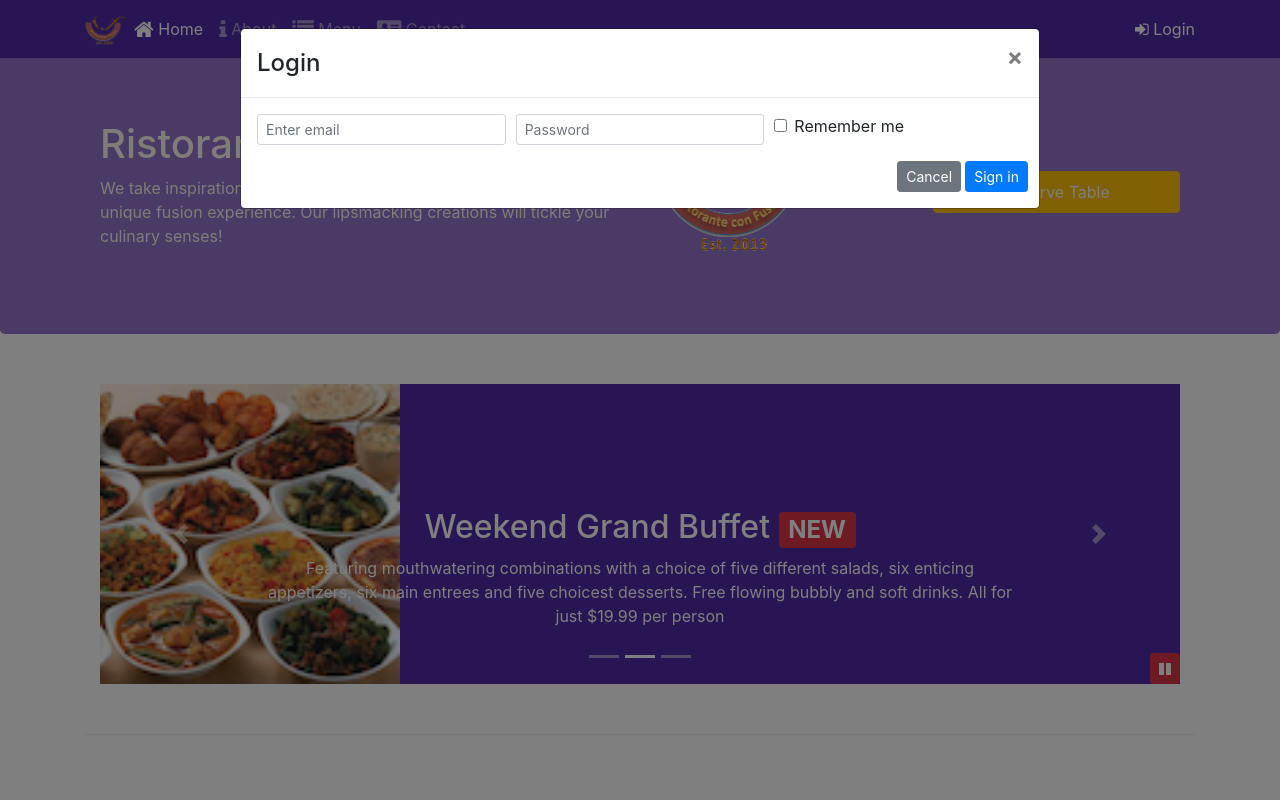
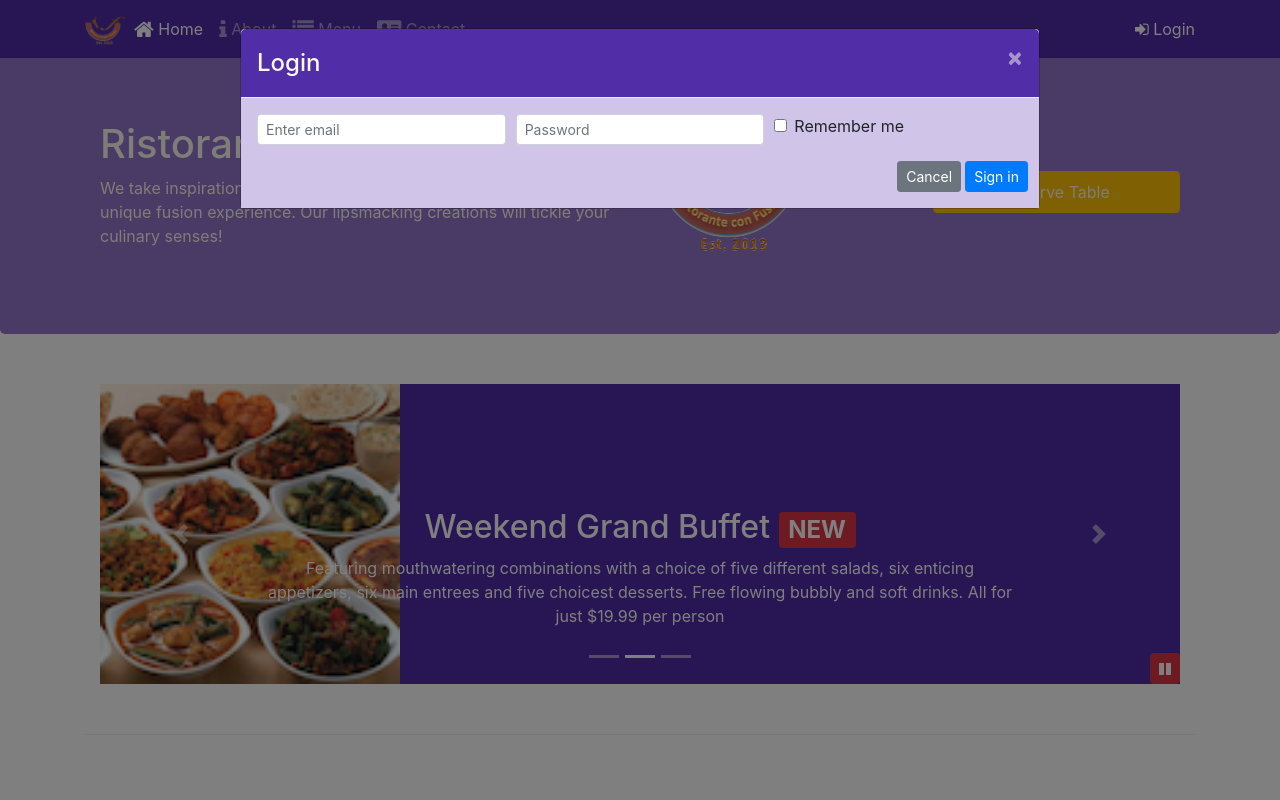
Before and after one commit to stevenpalma123/conFusion, a website: page index.html in a window 1280 px wide. Both pictures are taken after a click on the link "Login". Shown: the top 800 px of the page. Drawn offline with nearby package versions, Linux system fonts and the light colour scheme.

Commit message:
Assignment-4 Completed 6_lesson2

```diff
--- a/css/styles.scss
+++ b/css/styles.scss
@@ -2,6 +2,7 @@ $lt-gray: #ddd;
 $background-dark: #512DA8;
 $background-light: #9575CD;
 $background-pale: #D1C4E9;
+$color-fwhite: #fffaf0;
 // Height variables
 $carousel-item-height: 300px;
 
@@ -66,3 +67,15 @@ body{
     bottom: 0px;
     z-index: 1;
 }
+
+.modal-header{
+    background-color: $background-dark;
+    color: $color-fwhite;
+    .close{
+        color: $color-fwhite;
+    }
+}
+
+.modal-body{
+    background-color: $background-pale;
+}
--- a/index.html
+++ b/index.html
@@ -45,7 +45,7 @@
                     </li>
                 </ul>
                 <span class="navbar-text">
-                    <a data-toggle="modal" data-target="#loginModal"> <span class="fa fa-sign-in"></span> Login </a>
+                    <a id="loginBtn"> <span class="fa fa-sign-in"></span> Login </a>
                 </span>
             </div>
         </div>
@@ -181,7 +181,7 @@
                 </div>
                 <div class="col-12 col-sm-3 align-self-center">
                     <!-- hr might belong here -->
-                    <a role="button" class="btn btn-block nav-link btn-warning" data-toggle="modal" data-target="#reserveModal">Reserve Table</a>
+                    <a role="button" id="reserveTableBtn" class="btn btn-block nav-link btn-warning">Reserve Table</a>
                 </div>
             </div>
         </div>
@@ -385,6 +385,18 @@
                     $("#carouselButton").children("span").addClass('fa-pause');
                 }
             });
+
+            // What triggers login modal
+            $("#loginBtn").click(function () {
+                $('#loginModal').modal('show');
+            });
+
+            // What triggers Rerve Table modal
+            $("#reserveTableBtn").click(function () {
+                $('#reserveModal').modal('show');
+            });
+
+
         });
     </script>
 
```
Also changed, not shown: css/styles.css.
